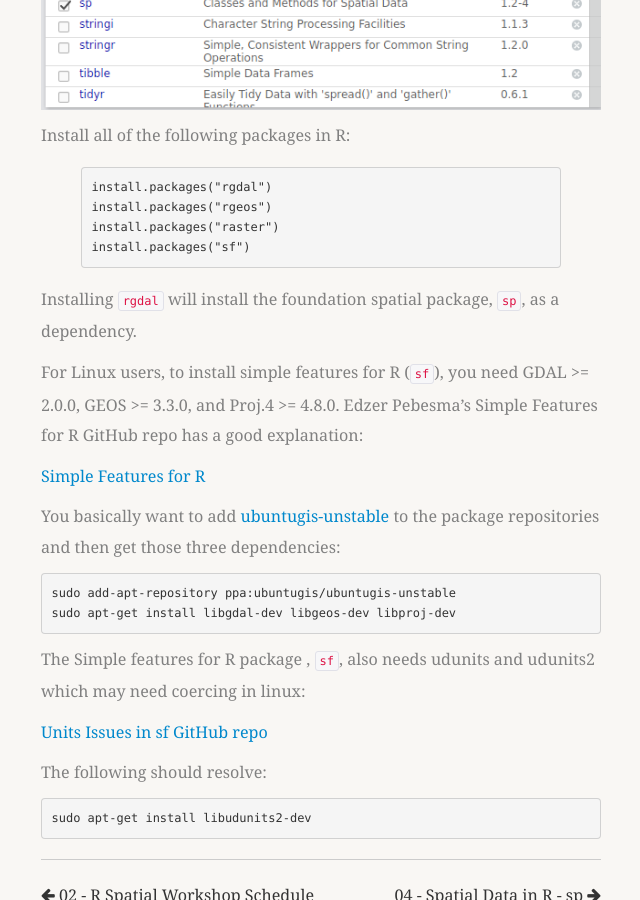
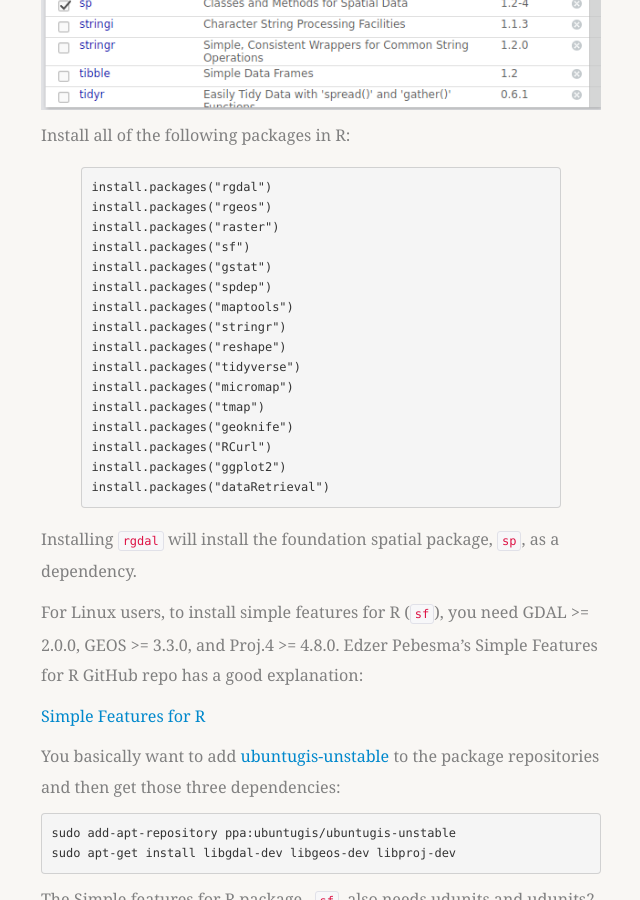
Before and after one commit to mhweber/AWRA_GIS_R_Workshop, a Jekyll site: the page built from _posts/2018-04-22-03-Install-Spatial-Libraries.md, in a window 1280 px wide and 900 px high, scrolled down 783 px. Shown: the whole window, without its empty margins (389-1029 px from the left). Built offline with Jekyll 4.4.1, drawn with Linux system fonts in a browser that asks for light colours; nearby versions of some CDN libraries; some web fonts are replaced; library files that are not in the unit come from our copies.

Commit message:
Couple minor updates

```diff
--- a/_posts/2018-04-22-03-Install-Spatial-Libraries.md
+++ b/_posts/2018-04-22-03-Install-Spatial-Libraries.md
@@ -14,6 +14,18 @@ install.packages("rgdal")
 install.packages("rgeos")
 install.packages("raster")
 install.packages("sf")
+install.packages("gstat")
+install.packages("spdep")
+install.packages("maptools")
+install.packages("stringr")
+install.packages("reshape")
+install.packages("tidyverse")
+install.packages("micromap")
+install.packages("tmap")
+install.packages("geoknife")
+install.packages("RCurl")
+install.packages("ggplot2")
+install.packages("dataRetrieval")
 {% endhighlight %}
 
 Installing `rgdal` will install the foundation spatial package, `sp`, as a dependency.
```
Also changed, not shown: _posts/2018-04-22-06-Spatial-Data-Raster.md (+1 -1 lines).
